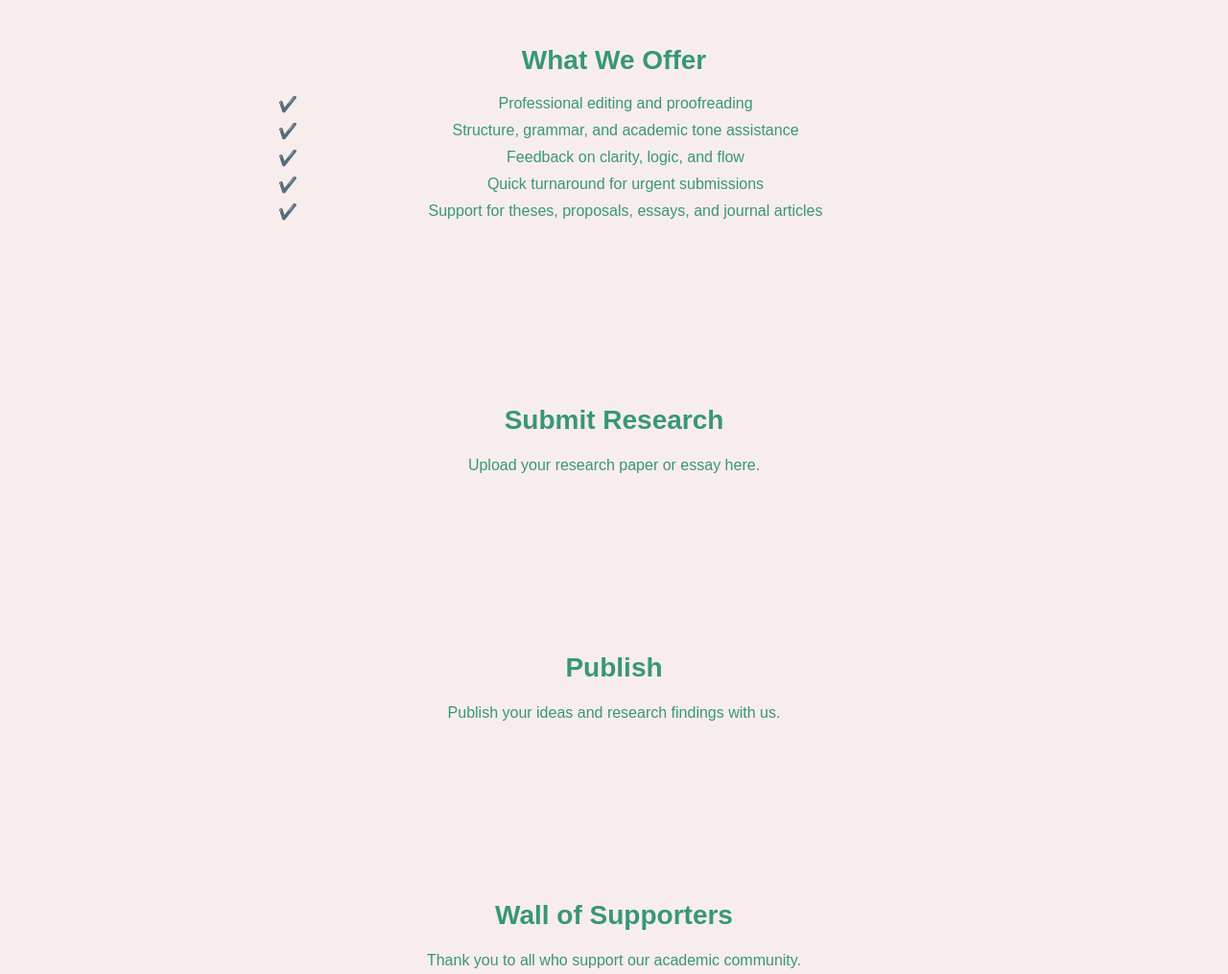
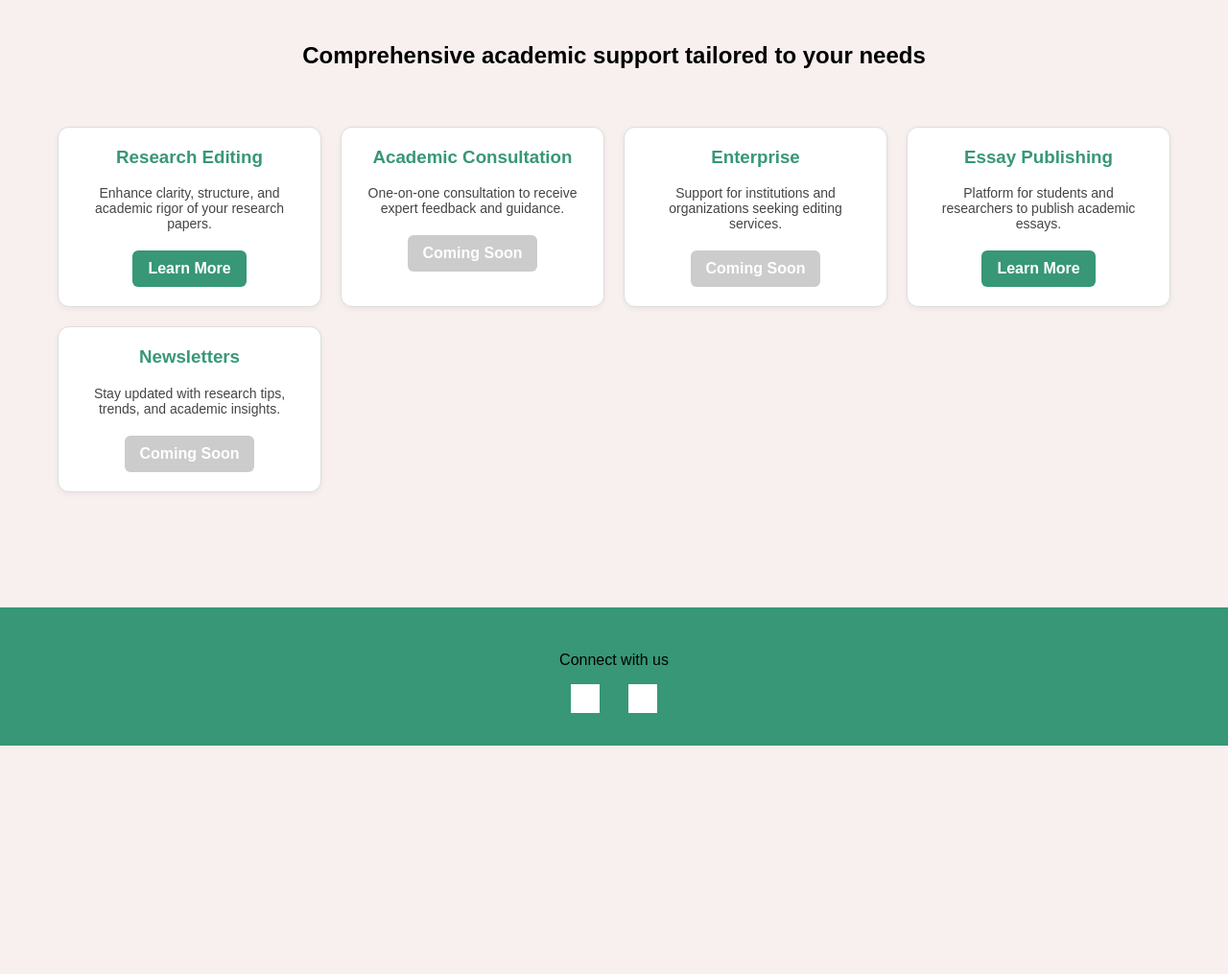
Before and after one commit to Lraenologysa/Learnologyysa, a plain HTML site: page index.html in a window 1280 px wide. Shown: the part 480-1495 px from the top of the page at 96% size. After the commit the page ends 1257 px from the top, so only its background shows below. Drawn offline with Linux system fonts and the light colour scheme; grey boxes are pictures that could not be loaded.

Commit message:
Add files via upload

```diff
--- a/index.html
+++ b/index.html
@@ -6,98 +6,103 @@
   <style>
     html { scroll-behavior: smooth; }
     body {
-      background-color: #f8eded;
-      color: #379777;
+      background-color: #f8efef;
+      color: #000;
       font-family: Arial, sans-serif;
       margin: 0;
       padding: 0;
     }
     nav {
-      background-color: #ffffff;
+      background: #f8efef;
       padding: 15px 0;
       box-shadow: 0 2px 5px rgba(0,0,0,0.1);
-      position: sticky;
-      top: 0;
+      position: sticky; top: 0; z-index: 10;
     }
     nav ul {
       display: flex;
       justify-content: center;
       gap: 40px;
       list-style: none;
-      margin: 0;
-      padding: 0;
+      margin: 0; padding: 0;
     }
     nav a {
-      color: #379777;
+      color: #187859;
       text-decoration: none;
       font-weight: bold;
       font-size: 16px;
     }
     nav a:hover { text-decoration: underline; }
-
-    /* Hero section */
+    section {
+      padding: 80px 20px;
+      text-align: center;
+    }
+    h1, h2, p, li { color: #000; }
     #home {
       padding: 150px 20px 80px;
-      text-align: center;
-      background-image: url(''); /* Add hero image later */
-      background-size: cover;
-      background-position: center;
     }
     #home h1 {
       font-size: 36px;
-      color: black;
       margin-bottom: 20px;
     }
     #home p {
       font-size: 18px;
-      color: black;
       max-width: 800px;
       margin: 0 auto;
       line-height: 1.5;
     }
-
-    /* What We Offer */
-    #offers {
-      padding: 80px 20px;
+    .card-container {
+      display: grid;
+      grid-template-columns: repeat(auto-fit, minmax(240px, 1fr));
+      gap: 20px;
+      padding: 40px;
+      max-width: 1200px;
+      margin: auto;
     }
-    #offers h2 {
-      color: #379777;
-      font-size: 28px;
-      margin-bottom: 20px;
+    .card {
+      background: #fff;
+      border: 1px solid #ddd;
+      border-radius: 12px;
+      padding: 20px;
+      text-align: center;
+      box-shadow: 0 2px 6px rgba(0,0,0,0.05);
     }
-    #offers ul {
-      list-style: none;
-      max-width: 700px;
-      margin: 0 auto;
-      padding: 0;
+    .card h3 { color: #379777; margin-top: 0; }
+    .card p { color: #444; font-size: 14px; margin-bottom: 20px; }
+    .btn {
+      display: inline-block;
+      background-color: #379777;
+      color: #fff;
+      padding: 10px 16px;
+      border-radius: 6px;
+      text-decoration: none;
+      font-weight: bold;
+      transition: background 0.3s;
     }
-    #offers li {
-      font-size: 16px;
-      margin: 10px 0;
-      padding-left: 24px;
-      position: relative;
+    .btn:hover { background-color: #2b7b65; }
+    .btn.disabled {
+      background-color: #ccc;
+      pointer-events: none;
     }
-    #offers li::before {
-      content: '✔️';
-      position: absolute;
-      left: 0;
+    footer {
+      background-color: #379777;
+      color: #fff;
+      text-align: center;
+      padding: 30px 20px;
     }
-
-    /* Other sections */
-    section {
-      padding: 80px 20px;
-      text-align: center;
+    .footer-icons {
+      display: flex;
+      justify-content: center;
+      gap: 30px;
+      margin-top: 10px;
     }
-    section h2 {
-      color: #379777;
-      font-size: 28px;
-      margin-bottom: 20px;
+    .footer-icons a img {
+      width: 30px;
+      height: 30px;
+      filter: brightness(0) invert(1);
+      transition: transform 0.2s;
     }
-    section p {
-      font-size: 16px;
-      max-width: 700px;
-      margin: 0 auto;
-      line-height: 1.4;
+    .footer-icons a:hover img {
+      transform: scale(1.1);
     }
   </style>
 </head>
@@ -105,13 +110,15 @@
 
   <nav>
     <ul>
-      <li><a href="#submit">Submit Research</a></li>
-      <li><a href="#publish">Publish</a></li>
-      <li><a href="#supporters">Wall of Supporters</a></li>
-      <li><a href="#about">About Us</a></li>
+      <li><a href="javascript:void(0)" onclick="showSection('home')">Home</a></li>
+      <li><a href="javascript:void(0)" onclick="showSection('submit')">Submit Research</a></li>
+      <li><a href="javascript:void(0)" onclick="showSection('publish')">Publish</a></li>
+      <li><a href="javascript:void(0)" onclick="showSection('supporters')">Wall of Supporters</a></li>
+      <li><a href="javascript:void(0)" onclick="showSection('about')">About Us</a></li>
     </ul>
   </nav>
 
+  <!-- Home Section -->
   <section id="home">
     <h1>Expert Research Editing for Academic Excellence</h1>
     <p>
@@ -120,40 +127,111 @@
     </p>
   </section>
 
+  <!-- Offers Section -->
   <section id="offers">
-    <h2>What We Offer</h2>
-    <ul>
-      <li>Professional editing and proofreading</li>
-      <li>Structure, grammar, and academic tone assistance</li>
-      <li>Feedback on clarity, logic, and flow</li>
-      <li>Quick turnaround for urgent submissions</li>
-      <li>Support for theses, proposals, essays, and journal articles</li>
-    </ul>
+    <h2>Comprehensive academic support tailored to your needs</h2>
+    <div class="card-container">
+      <div class="card">
+        <h3>Research Editing</h3>
+        <p>Enhance clarity, structure, and academic rigor of your research papers.</p>
+        <a href="javascript:void(0)" class="btn" onclick="showSection('research')">Learn More</a>
+      </div>
+      <div class="card">
+        <h3>Academic Consultation</h3>
+        <p>One-on-one consultation to receive expert feedback and guidance.</p>
+        <a href="#" class="btn disabled">Coming Soon</a>
+      </div>
+      <div class="card">
+        <h3>Enterprise</h3>
+        <p>Support for institutions and organizations seeking editing services.</p>
+        <a href="#" class="btn disabled">Coming Soon</a>
+      </div>
+      <div class="card">
+        <h3>Essay Publishing</h3>
+        <p>Platform for students and researchers to publish academic essays.</p>
+        <a href="javascript:void(0)" class="btn" onclick="showSection('publish')">Learn More</a>
+      </div>
+      <div class="card">
+        <h3>Newsletters</h3>
+        <p>Stay updated with research tips, trends, and academic insights.</p>
+        <a href="#" class="btn disabled">Coming Soon</a>
+      </div>
+    </div>
   </section>
 
-  <section id="submit">
-    <h2>Submit Research</h2>
-    <p>Upload your research paper or essay here.</p>
-    <!-- Upload form goes here -->
+  <!-- Research Editing Page -->
+  <section id="research" style="display:none;">
+    <h2>Research Editing Services</h2>
+    <p>
+      Our expert editors enhance clarity, structure, and academic tone in your writing. Whether it’s a thesis,
+      paper, or essay, we ensure your research is polished and publication-ready.
+    </p>
+    <ul style="text-align:left; max-width:600px; margin:20px auto; padding:0;">
+      <li>Grammar and syntax corrections</li>
+      <li>Improved sentence structure and logic</li>
+      <li>Academic tone and vocabulary refinement</li>
+      <li>Formatting and citation consistency</li>
+      <li>Fast, professional turnaround</li>
+    </ul>
+    <a href="javascript:void(0)" class="btn" onclick="history.back()">← Back to Home</a>
   </section>
 
-  <section id="publish">
+  <!-- Placeholder Sections -->
+  <section id="submit" style="display:none;">
+    <h2>Submit Research</h2>
+    <p>[Form Coming Soon]</p>
+    <a href="javascript:void(0)" class="btn" onclick="history.back()">← Back to Home</a>
+  </section>
+  <section id="publish" style="display:none;">
     <h2>Publish</h2>
-    <p>Publish your ideas and research findings with us.</p>
+    <p>[Details Coming Soon]</p>
+    <a href="javascript:void(0)" class="btn" onclick="history.back()">← Back to Home</a>
   </section>
-
-  <section id="supporters">
+  <section id="supporters" style="display:none;">
     <h2>Wall of Supporters</h2>
-    <p>Thank you to all who support our academic community.</p>
+    <p>[Support Form Coming Soon]</p>
+    <a href="javascript:void(0)" class="btn" onclick="history.back()">← Back to Home</a>
   </section>
-
-  <section id="about">
+  <section id="about" style="display:none;">
     <h2>About Us</h2>
     <p>
       We are dedicated to empowering students by helping them refine and elevate their research
       to academic excellence through expert feedback and editorial services.
     </p>
+    <a href="javascript:void(0)" class="btn" onclick="history.back()">← Back to Home</a>
   </section>
+
+  <footer>
+    <p>Connect with us</p>
+    <div class="footer-icons">
+      <a href="https://x.com/Learnologysa" target="_blank">
+        <img src="https://upload.wikimedia.org/wikipedia/commons/5/53/X_logo_2023.svg" alt="X logo">
+      </a>
+      <a href="mailto:ilearnologyy@gmail.com">
+        <img src="https://upload.wikimedia.org/wikipedia/commons/4/4e/Gmail_Icon.svg" alt="Gmail logo">
+      </a>
+    </div>
+  </footer>
+
+  <script>
+    function showSection(id, push=true) {
+      document.querySelectorAll("section").forEach(s => s.style.display = "none");
+      document.getElementById(id).style.display = "block";
+      if (id === "home") document.getElementById("offers").style.display = "block";
+      if (push) history.pushState({ section:id }, "", "#" + id);
+      window.scrollTo({ top: 0, behavior: "smooth" });
+    }
+
+    window.onpopstate = e => {
+      const sec = e.state?.section || "home";
+      showSection(sec, false);
+    };
+
+    window.onload = () => {
+      const hash = location.hash.replace("#", "") || "home";
+      showSection(hash, false);
+    };
+  </script>
 
 </body>
 </html>
```
